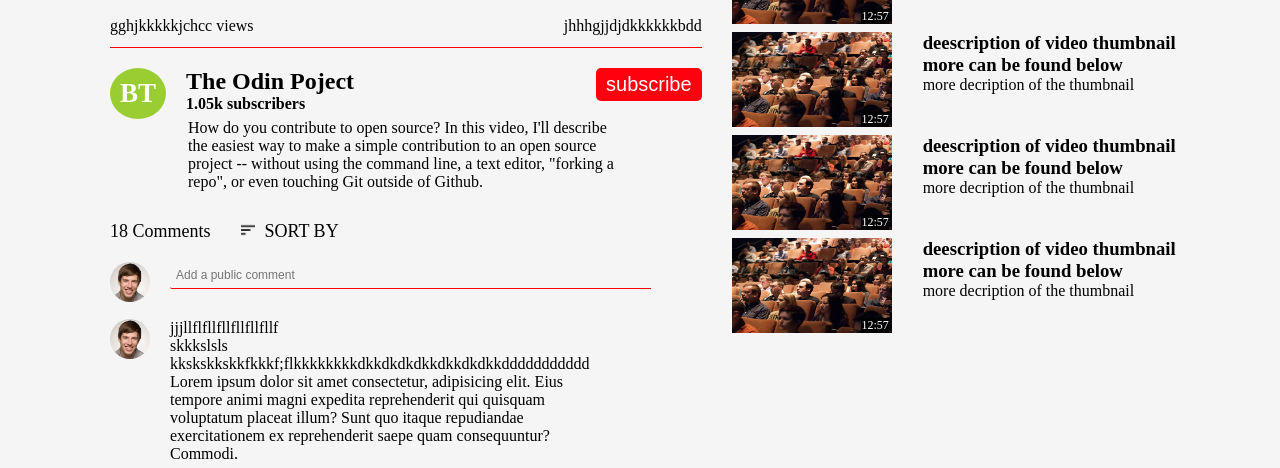
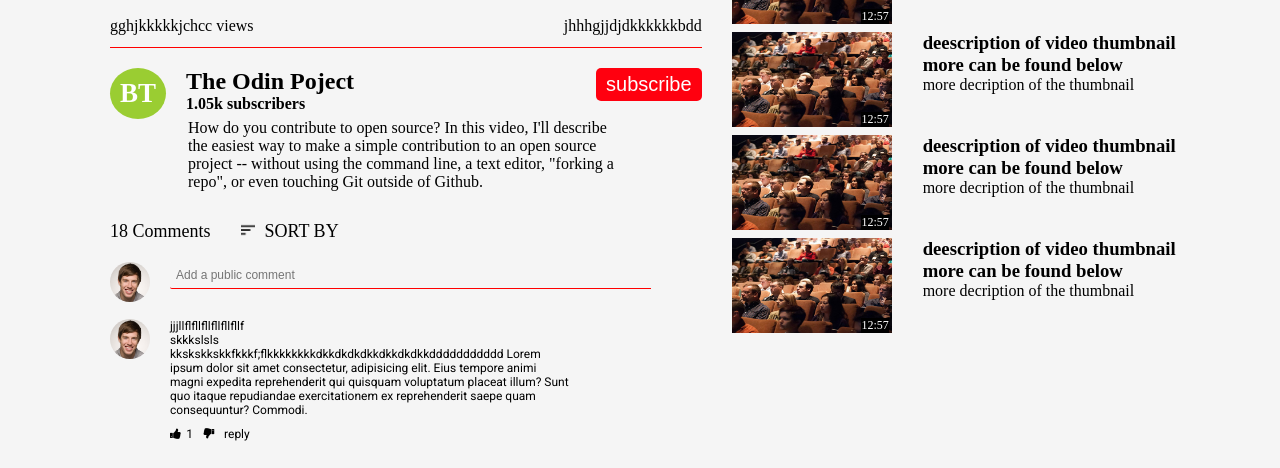
Before and after one commit to xtrahuman/youtube_clon, a plain HTML site: page index.html in a window 1280 px wide. Shown: the part 470-938 px from the top of the page. Drawn offline with Linux system fonts and the light colour scheme.

Commit message:
updated css and index

```diff
--- a/asset/style.css
+++ b/asset/style.css
@@ -544,6 +544,11 @@ body{
     margin-bottom:30px;
 }
 
+.com-comment p{
+    font-size: 12px;
+    font-family: 'Roboto', Arial, sans-serif;
+}
+
 .com-comment input[type=text]{
     padding: 6px;
     font-size:12px;
--- a/index.html
+++ b/index.html
@@ -5,6 +5,9 @@
     <meta name="viewport" content="width=device-width, initial-scale=1.0">
     <link rel="stylesheet"
         href="https://cdn.jsdelivr.net/npm/@fortawesome/fontawesome-free@5.15.3/css/fontawesome.min.css">
+    <link rel="preconnect" href="https://fonts.googleapis.com">
+    <link rel="preconnect" href="https://fonts.gstatic.com" crossorigin>
+    <link href="https://fonts.googleapis.com/css2?family=Roboto:ital,wght@0,300;0,400;0,500;0,700;1,400&display=swap" rel="stylesheet">
     <link rel="stylesheet" href="font-awesome/css/font-awesome.min.css">
     <link rel="stylesheet" href="asset/style.css">
     <title>YOUTUBE</title>
```
